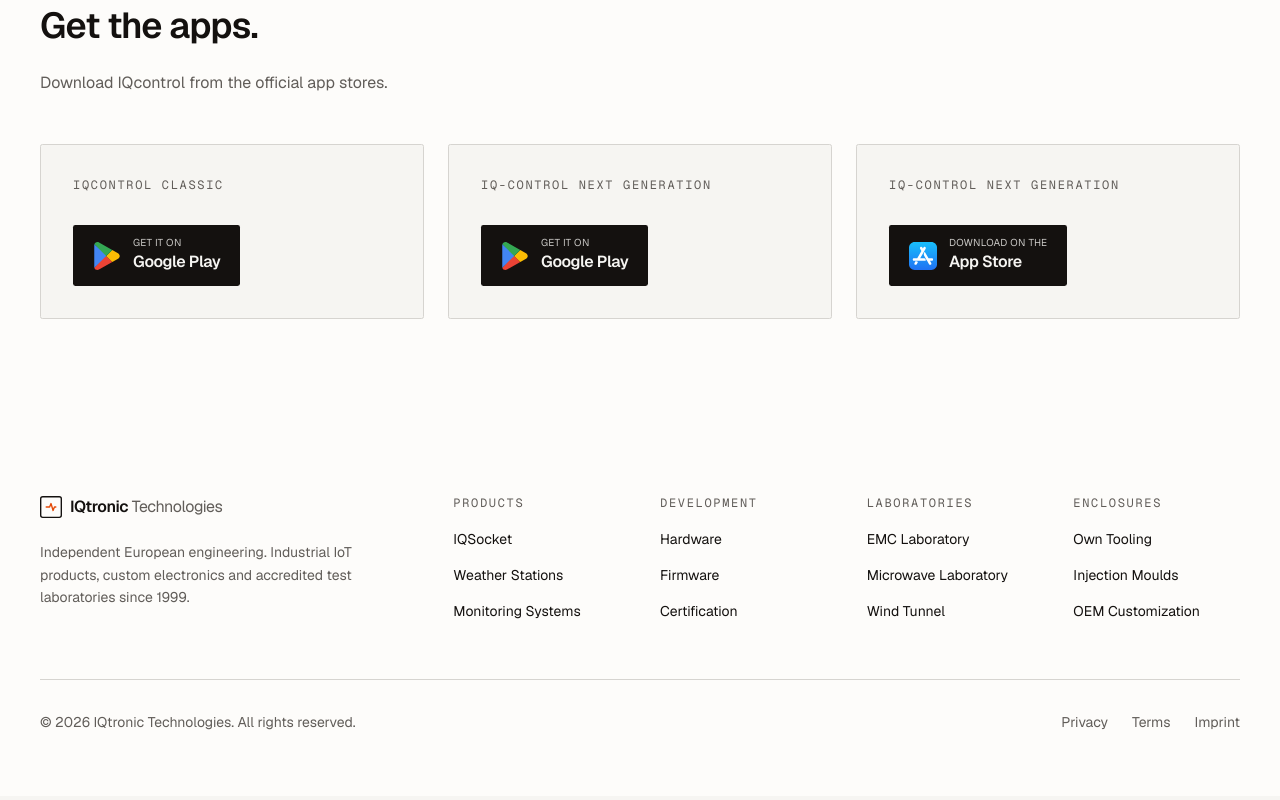
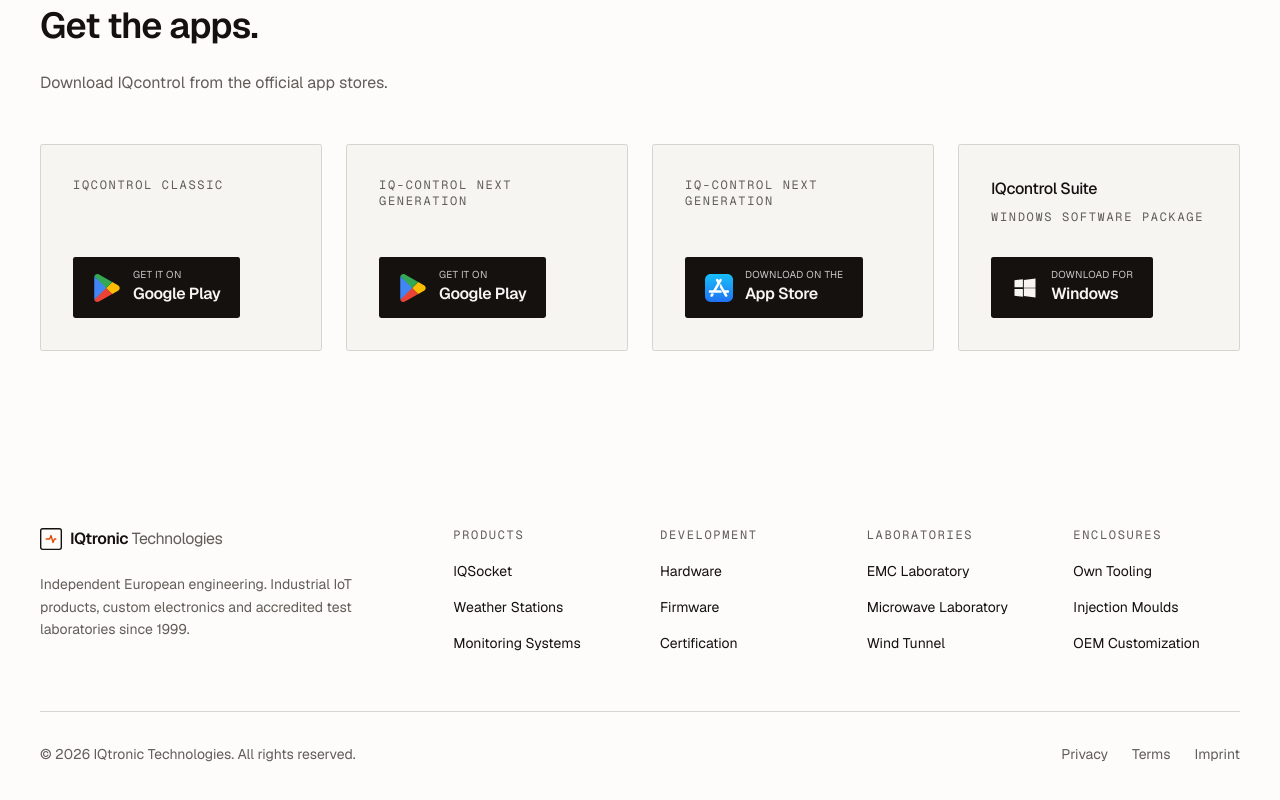
Before and after one commit to iqtronic/v1-iqtronic-technologies-website, a Next.js app: page /iqcontrol in a window 1280 px wide. Shown: the part 3931-4731 px from the top of the page. Built offline with nearby package versions, Linux system fonts and the light colour scheme.

Commit message:
feat: add Windows download option and related UI components
Co-authored-by: iqtronic <97811078+iqtronic@users.noreply.github.com>

```diff
--- a/app/iqcontrol/page.tsx
+++ b/app/iqcontrol/page.tsx
@@ -125,6 +125,12 @@ const DOWNLOAD_CARDS = [
     subtitle: 'IQ-Control Next Generation',
     href: APP_STORE,
   },
+  {
+    store: 'windows' as const,
+    title: 'IQcontrol Suite',
+    subtitle: 'Windows software package',
+    href: '#',
+  },
 ]
 
 function DownloadButton({
@@ -155,15 +161,48 @@ function DownloadButton({
   )
 }
 
+function WindowsIcon({ className }: { className?: string }) {
+  return (
+    <svg
+      viewBox="0 0 24 24"
+      className={className}
+      fill="currentColor"
+      aria-hidden="true"
+    >
+      <path d="M3 5.4 10.2 4.4v6.9H3V5.4Zm0 13.2 7.2 1v-6.8H3v5.8Zm8-13.4L21 3.8v8.5h-10V5.2Zm0 13.6L21 20.2v-8.5h-10v7.1Z" />
+    </svg>
+  )
+}
+
 function StoreBadge({
   store,
   href,
   caption,
 }: {
-  store: 'google-play' | 'app-store'
+  store: 'google-play' | 'app-store' | 'windows'
   href: string
   caption: string
 }) {
+  if (store === 'windows') {
+    return (
+      <a
+        href={href}
+        aria-label={`Download for Windows — ${caption}`}
+        className="inline-flex items-center gap-3 rounded-sm bg-primary px-5 py-3 text-primary-foreground transition-opacity hover:opacity-90"
+      >
+        <WindowsIcon className="size-7 shrink-0" />
+        <span className="flex flex-col leading-tight">
+          <span className="text-[10px] uppercase tracking-wide opacity-80">
+            Download for
+          </span>
+          <span className="text-base font-semibold tracking-tight">
+            Windows
+          </span>
+        </span>
+      </a>
+    )
+  }
+
   const config =
     store === 'google-play'
       ? { src: '/badge-google-play.svg', top: 'Get it on', bottom: 'Google Play' }
@@ -366,14 +405,25 @@ export default function IQcontrolPage() {
               </p>
             </div>
 
-            <div className="mt-12 grid grid-cols-1 gap-6 md:grid-cols-3">
+            <div className="mt-12 grid grid-cols-1 gap-6 md:grid-cols-2 lg:grid-cols-4">
               {DOWNLOAD_CARDS.map((card) => (
                 <div
                   key={`${card.store}-${card.subtitle}`}
                   className="flex flex-col justify-between rounded-sm border border-border bg-background p-8"
                 >
-                  <div className="font-mono text-xs uppercase tracking-[0.14em] text-muted-foreground">
-                    {card.subtitle}
+                  <div>
+                    {'title' in card && card.title ? (
+                      <div className="text-base font-medium tracking-tight text-foreground">
+                        {card.title}
+                      </div>
+                    ) : null}
+                    <div
+                      className={`font-mono text-xs uppercase tracking-[0.14em] text-muted-foreground${
+                        'title' in card && card.title ? ' mt-2' : ''
+                      }`}
+                    >
+                      {card.subtitle}
+                    </div>
                   </div>
                   <div className="mt-8">
                     <StoreBadge
```
